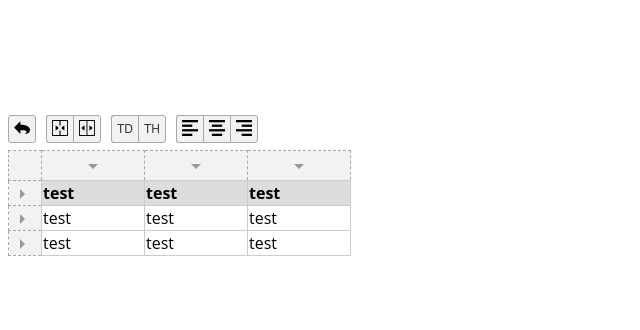
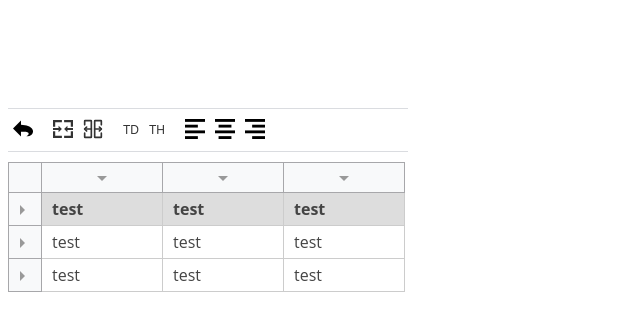
Before and after one commit to steelydylan/react-table-editor, a React (Vite) app: page / in a window 1280 px wide. Shown: the top 330 px of the page, without its empty margins (0-640 px from the left). Built offline with nearby package versions, Linux system fonts and the light colour scheme.

Commit message:
fix(icons): trivial fix

```diff
--- a/src/icons/Merge.tsx
+++ b/src/icons/Merge.tsx
@@ -1,14 +1,8 @@
 import * as React from "react";
 
 const SvgMerge = (props: React.SVGProps<SVGSVGElement>) => (
-  <svg width={1792} height={1792} viewBox="0 0 1792 1792" {...props}>
-    <title>{"merge"}</title>
-    <g id="a6e86b8f-02bd-4744-89fd-00d642cba97e" data-name="\u30E9\u30D9\u30EB">
-      <polygon points="896 0 896 633.99 960 576 960 100 1692 100 1692 1692 960 1692 960 1216 896 1158.01 896 1792 1792 1792 1792 0 896 0" />
-      <polygon points="896 0 896 633.99 832 576 832 100 100 100 100 1692 832 1692 832 1216 896 1158.01 896 1792 0 1792 0 0 896 0" />
-      <polygon points="1024 896 1384 1196 1384 596 1024 896" />
-      <polygon points="768 896 408 1196 408 596 768 896" />
-    </g>
+  <svg width="18" height="16" viewBox="0 0 18 16" fill="none" xmlns="http://www.w3.org/2000/svg" {...props}>
+    <path d="M2 6H0V0H8V2H2V6ZM16 14H10V16H18V10H16V14ZM2 14V10H0V16H8V14H2ZM18 0H10V2H16V6H18V0ZM5 9V11L8 8L5 5V7H0V9H5ZM13 7V5L10 8L13 11V9H18V7H13Z" fill="currentColor" />
   </svg>
 );
 
--- a/src/icons/Split.tsx
+++ b/src/icons/Split.tsx
@@ -1,14 +1,14 @@
 import * as React from "react";
 
 const SvgSplit = (props: React.SVGProps<SVGSVGElement>) => (
-  <svg width={1792} height={1792} viewBox="0 0 1792 1792" {...props}>
-    <title>{"split"}</title>
-    <g id="b1d8cdf3-334a-4ea0-8201-7742f35526ee" data-name="\u30E9\u30D9\u30EB">
-      <path d="M1692,100V1692H100V100H1692M1792,0H0V1792H1792V0Z" />
-      <polygon points="1536 896 1176 1196 1176 596 1536 896" />
-      <polygon points="256 896 616 1196 616 596 256 896" />
-      <rect x={846} width={100} height={1792} />
-    </g>
+  <svg width="48" height="48" viewBox="0 0 48 48" fill="none" xmlns="http://www.w3.org/2000/svg" {...props}>
+    <rect width="48" height="48" fill="white" fill-opacity="0.01" />
+    <path d="M4 14V5C4 4.44772 4.44772 4 5 4H19C19.5523 4 20 4.44772 20 5V43C20 43.5523 19.5523 44 19 44H5C4.44772 44 4 43.5523 4 43V34" stroke="currentColor" stroke-width="4" stroke-linecap="round" />
+    <path d="M44 34V43C44 43.5523 43.5523 44 43 44H29C28.4477 44 28 43.5523 28 43V5C28 4.44772 28.4477 4 29 4H43C43.5523 4 44 4.44772 44 5V14" stroke="currentColor" stroke-width="4" stroke-linecap="round" />
+    <path d="M28 24L44 24.0132" stroke="currentColor" stroke-width="4" stroke-linecap="round" />
+    <path d="M4 24.0132L20 24" stroke="currentColor" stroke-width="4" stroke-linecap="round" />
+    <path d="M39.2275 28.7779L40.8185 27.1869L44.0005 24.0049L40.8185 20.8229L39.2275 19.232" stroke="currentColor" stroke-width="4" stroke-linecap="round" stroke-linejoin="round" />
+    <path d="M8.75537 28.7862L7.16438 27.1952L3.9824 24.0132L7.16438 20.8313L8.75537 19.2403" stroke="currentColor" stroke-width="4" stroke-linecap="round" stroke-linejoin="round" />
   </svg>
 );
 
--- a/src/index.tsx
+++ b/src/index.tsx
@@ -18,7 +18,7 @@ import { Menu } from './menu'
 import { ResultHTML } from './result-html'
 import { Table } from './table'
 
-const iconSize = { width: '16px', height: '16px' }
+const iconSize = { width: '20px', height: '20px' }
 
 const defs = {
   showBtnList: true,
@@ -57,19 +57,19 @@ const defs = {
     undo: <Undo style={iconSize} />,
   },
   message: {
-    mergeCells: 'merge cell',
-    splitCell: 'split cell',
-    changeToTh: 'change to th',
-    changeToTd: 'change to td',
-    alignLeft: 'align left',
-    alignCenter: 'align center',
-    alignRight: 'align right',
-    addColumnLeft: 'insert column on the left',
-    addColumnRight: 'insert column on the right',
-    removeColumn: 'remove column',
-    addRowTop: 'insert row above',
-    addRowBottom: 'insert row below',
-    removeRow: 'remove row',
+    mergeCells: 'Merge selected cells',
+    splitCell: 'Split selected cell',
+    changeToTh: 'Change to th',
+    changeToTd: 'Change to td',
+    alignLeft: 'Align left',
+    alignCenter: 'Align center',
+    alignRight: 'Align right',
+    addColumnLeft: 'Insert a new column before',
+    addColumnRight: 'Insert a new column after',
+    removeColumn: 'Delete selected columns',
+    addRowTop: 'Insert a new row before',
+    addRowBottom: 'Insert a new row after',
+    removeRow: 'Delete selected rows',
     source: 'Source',
     mergeCellError1: 'All possible cells should be selected so to merge cells into one',
     mergeCellConfirm1:
--- a/table.css
+++ b/table.css
@@ -1,5 +1,7 @@
 .st-table-container {
 	min-width: 360px;
+	font-family: 'Open Sans';
+	color: #444;
 }
 
 .st-table-wrapper {
@@ -11,6 +13,7 @@
 .st-table-outer {
 	overflow-x: auto;
 	padding-bottom: 2px;
+	padding-top: 10px;
 }
 
 .st-table-outer::-webkit-scrollbar {
@@ -70,7 +73,7 @@
 }
 
 .st-table th {
-	border: 1px dashed #a7a7aa;
+	border: 1px solid #a7a7aa;
 	background-color: transparent;
 	font-weight: normal;
 	cursor: pointer;
@@ -82,6 +85,7 @@
 
 .st-table td {
 	border: 1px solid #cccccc;
+	padding: 5px 10px;
 }
 
 .st-table-editable:focus {
@@ -111,7 +115,7 @@
 }
 
 .st-table .st-table-selected {
-	background-color: #eaf2f9;
+	background-color: #E8F0FD;
 }
 
 .st-table-editable {
@@ -139,19 +143,23 @@
 	left: 0;
 	z-index: 99999;
 	background-color: #fff;
-	border: 1px solid #cccccc;
 	color: #474747;
-	font-size: 13px;
+	font-size: 12px;
 	-webkit-box-shadow: 0px 2px 4px 0px rgba(0, 0, 0, 0.5);
-	box-shadow: 0px 2px 4px 0px rgba(0, 0, 0, 0.5);
+	box-shadow: 0px 2px 4px 0px rgba(0, 0, 0, 0.2);
+	border-radius: 2px;
 }
 
 .st-table-menu li {
 	display: block;
-	font-size: 13px;
-	padding: 9px 7px;
+	font-size: 12px;
+	padding: 8px 16px;
 	border-bottom: 1px solid #ddd;
 	cursor: pointer;
+}
+
+.st-table-menu li:last-child {
+	border-bottom: none;
 }
 
 .st-table-menu li:hover {
@@ -162,21 +170,26 @@
 	text-align: center;
 	height: 27px;
   vertical-align: middle;
-  background-color: #f2f2f2;
+  background-color: #F8F9FA;
 }
 
 .st-table-header .selected {
-	background-color: #eaf2f9;
+	background-color: #E8F0FD;
 }
 
 .st-table-side.selected {
-	background-color: #eaf2f9;
+	background-color: #E8F0FD;
 }
 
 .st-table .st-table-side {
 	text-align: center;
   position: relative;
-  background-color: #f2f2f2;
+  background-color: #F8F9FA;
+}
+
+.st-table-btn-group-list {
+	border-top: 1px solid #dadce0;
+	border-bottom: 1px solid #dadce0;
 }
 
 .st-table-btn-group-list:after {
@@ -195,21 +208,24 @@
 .st-table-btn,
 .st-table-btn-active {
 	border-radius: 3px;
-	background-color: #f2f2f2;
+	background: transparent;
 	text-decoration: none;
 	text-align: center;
 	font-size: 14px;
 	line-height: 1;
 	color: #333333;
 	display: table-cell;
-	border-left: none;
-	border: 1px solid #a7a7aa;
+	border: none;
 	font-size: 12px;
 	padding: 3px 5px;
-	border-radius: 0;
+	border-radius: 3px;
 	display: table-cell;
 	height: 28px;
-	border-right: none;
+	cursor: pointer;
+}
+
+.st-table-btn:hover {
+	background-color: #F0F3F4;
 }
 
 .st-table-btn-active {
@@ -218,17 +234,6 @@
 	box-shadow: inset 0 1px 2px #b2b2b2;
 	color: #333;
 	text-decoration: none;
-}
-
-.st-table-btn:first-child {
-	border-top-left-radius: 3px;
-	border-bottom-left-radius: 3px;
-}
-
-.st-table-btn:last-child {
-	border-top-right-radius: 3px;
-	border-bottom-right-radius: 3px;
-	border-right: 1px solid #a7a7aa;
 }
 
 .st-table-selector {
@@ -464,7 +469,7 @@
 }
 
 .st-table-close-btn {
-  background-color: #f2f2f2;
+  background-color: #F8F9FA;
   text-decoration: none;
   text-align: center;
   font-size: 14px;
@@ -511,7 +516,7 @@
 }
 
 .st-table-modal-btn {
-  background-color: #f2f2f2;
+  background-color: #F8F9FA;
   text-decoration: none;
   text-align: center;
   font-size: 14px;
```
